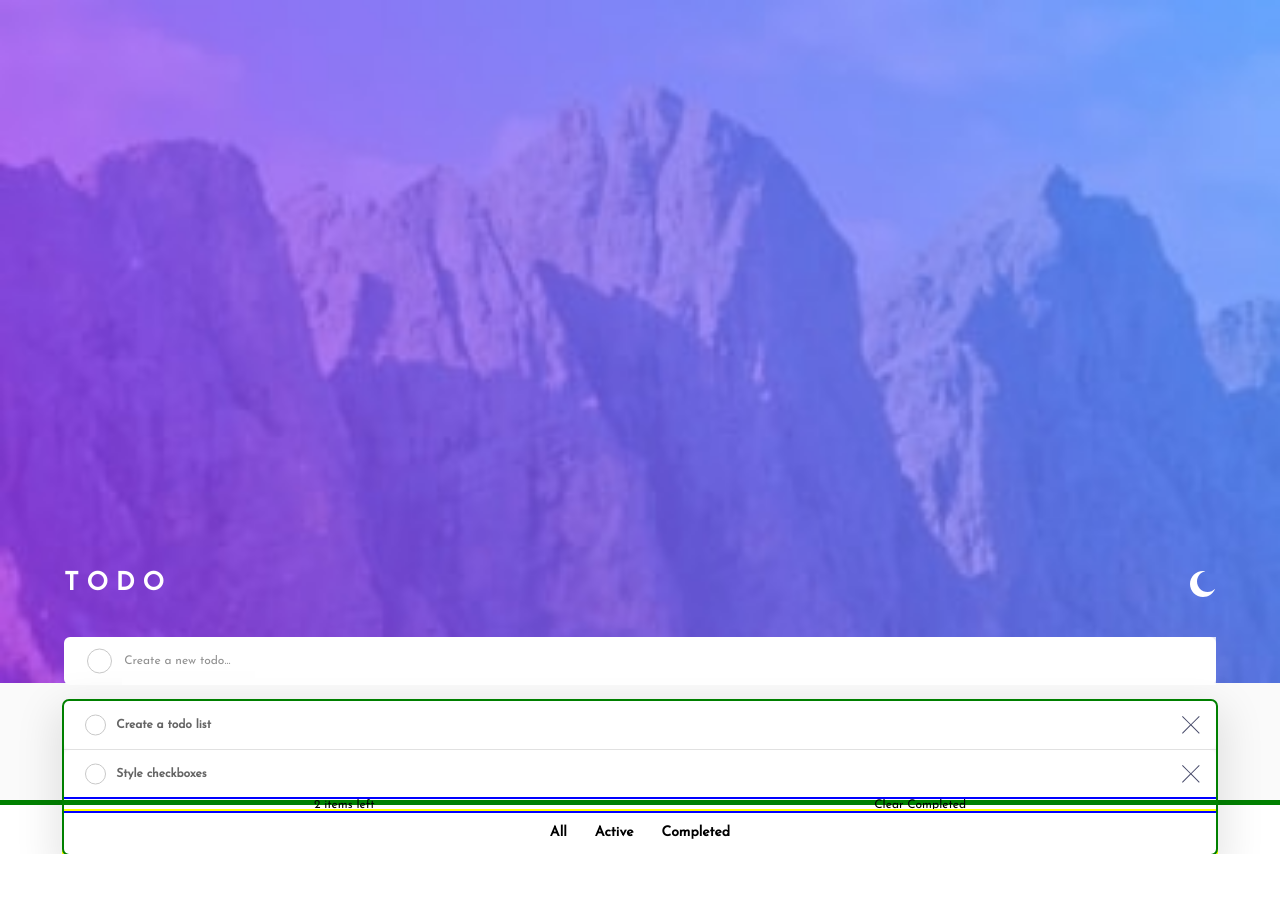
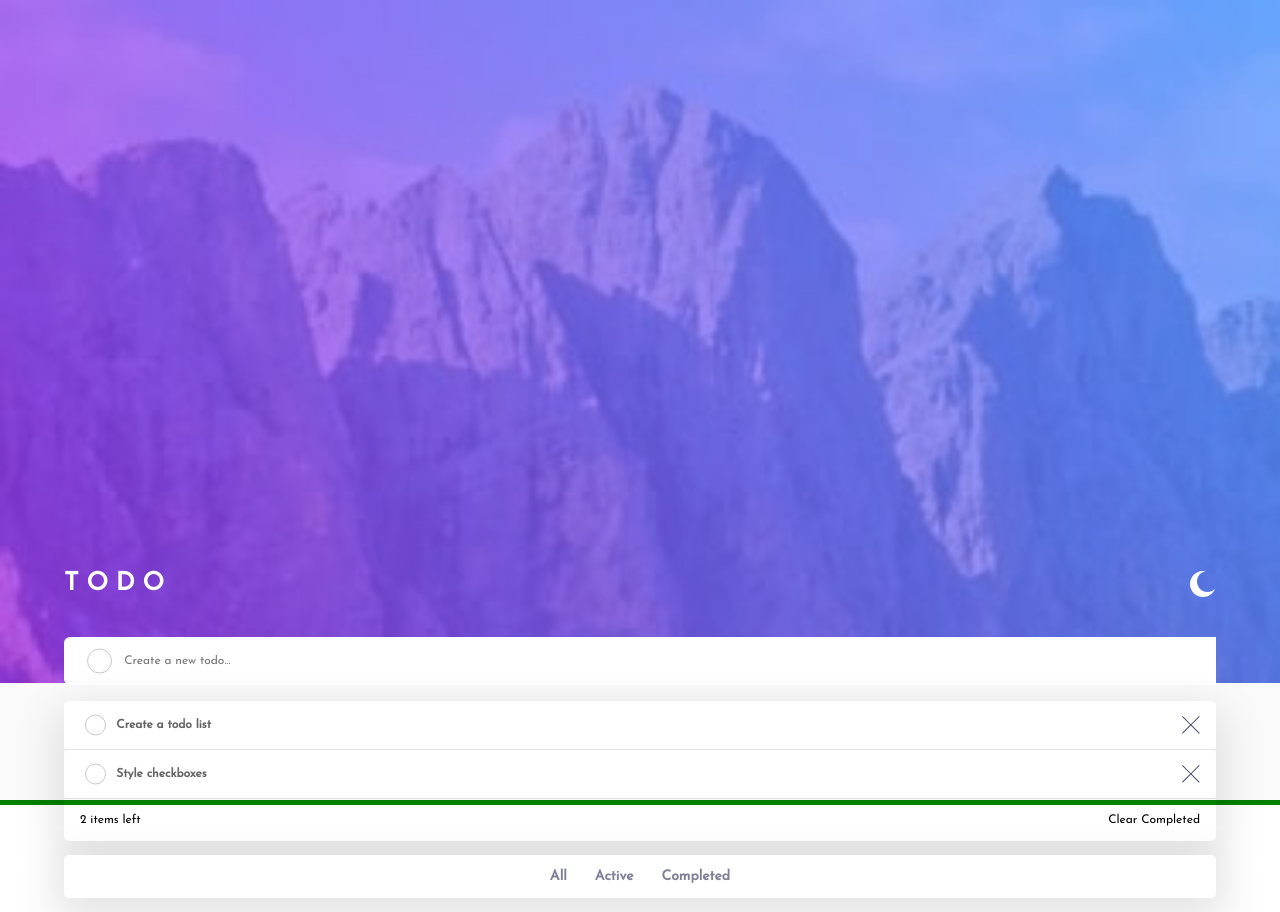
Before and after one commit to pawel975/todoapp-frontend-mentor, a React (Create React App) app: page / in a window 1280 px wide. Before the commit the page ends 854 px from the top, so only its background shows below. Built offline with nearby package versions, Linux system fonts and the light colour scheme.

Commit message:
fix app structure

```diff
--- a/src/components/AddTodo/AddTodo.js
+++ b/src/components/AddTodo/AddTodo.js
@@ -7,7 +7,6 @@ const AddTodoWrapper = styled.div`
     /* box-shadow: 0px 10px 30px 18px rgba(0,0,0,0.1); */
     label {
         border-radius:6px;
-        /* overflow: hidden; */
         width: 100%;
         height:3em;
         display: flex;
@@ -25,7 +24,7 @@ const AddTodoWrapper = styled.div`
             width:100%;
             border: none;
             text-align: left;
-            opacity: 0.8;
+            color: ${props=> props.theme.light.DarkGrayishBlue};
             font-size: 12px;
             font-weight: 400;
             font-family: 'Josefin Sans', sans-serif;
--- a/src/components/App/App.js
+++ b/src/components/App/App.js
@@ -10,10 +10,9 @@ import {ToDoProvider} from '../ToDoContext/ToDoContext'
 const theme = {
   light: {
     background: 'hsl(0, 0%, 98%)',
-    VeryLightGrayishBlue: 'hsl(236, 33%, 92%)',
-    LightGrayishBlue: 'hsl(233, 11%, 84%)',
-    DarkGrayishBlue: 'hsl(236, 9%, 61%)',
-    VeryDarkGrayishBlue: 'hsl(235, 19%, 35%)',
+    finished: 'hsl(233, 11%, 84%)',
+    clear: 'hsl(236, 9%, 61%)',
+    textFilters: 'hsl(235, 19%, 35%)',
   },
   dark : {
     background: 'hsl(235, 21%, 11%)',
--- a/src/components/Task/Task.js
+++ b/src/components/Task/Task.js
@@ -36,6 +36,7 @@ const TaskWrapper = styled.div`
 
     }
 `
+
 const Task = ({name, active, completed}) => {
     return(
         <TaskWrapper>
--- a/src/components/TaskList/TaskList.js
+++ b/src/components/TaskList/TaskList.js
@@ -9,37 +9,45 @@ const TaskListWrapper = styled.div `
     width: 100%;
     height:auto;
     box-shadow: 0px 15px 40px 10px rgba(0,0,0,0.1);
-    outline: solid 2px green;
     display:flex;
     flex-direction: column;
     align-items:stretch;
-    ul {
+    section {
+        height:10px;
+        display:flex;
+        justify-content: space-between;
+        padding:1em 1em;
+        position: relative;
+        align-items:center;
+        span {
+            font-size: 12px;
+            color: ${props=> props.theme.light.completed};
+        }
+    }
+`
+
+const TaskFilters = styled.ul`
+        background-color:white;
+        box-shadow: 0px 15px 40px 10px rgba(0,0,0,0.1);
+        border-radius: 5px;
         display: flex;
         font-size: 14px;
         font-weight:700;
-        width: auto;
-        height:auto;
         list-style:none;
         align-items: center;
         justify-content:center;
-        outline: solid 2px yellow;
-        padding: 0em;
-        margin:0;
+        padding: 0;
+        width:100%;
         li {
             margin:1em;
-
-            /* outline: solid 2px blue; */
+            color:${props=> props.theme.light.textFilters};
+            opacity:0.7;
         }
-    }
-    section {
-         outline: solid 2px blue;
-        /* padding: 1em; */
-        display:flex;
-        justify-content: space-around;
-        span {
-            font-size: 12px;
+        li:hover{
+            opacity:1;
+            cursor: pointer;
+            color:hsl(220, 98%, 61%);
         }
-    }
 `
 
 const TaskList = () => {
@@ -51,25 +59,23 @@ const TaskList = () => {
 
     ))
 
-//Utworzyć 2 ul dla wersji mobilnej, osobno na dla clear i items left i osobno dla reszty
-
     return(
-        <TaskListWrapper>
+        <>
             {AllTasks.length > 0 ?
-                <div>
+                <TaskListWrapper>
                     {AllTasks}
                     <section>
                         <span>{`${AllTasks.length} items left`}</span>
                         <span>Clear Completed</span>
                     </section>
-                    <ul>
+                </TaskListWrapper>
+                    : null}
+                <TaskFilters>
                         <li>All</li>
                         <li>Active</li>
                         <li>Completed</li>
-                    </ul>
-                </div>
-                    : null}
-        </TaskListWrapper>
+                </TaskFilters>
+        </>
     )
 }
 
```
